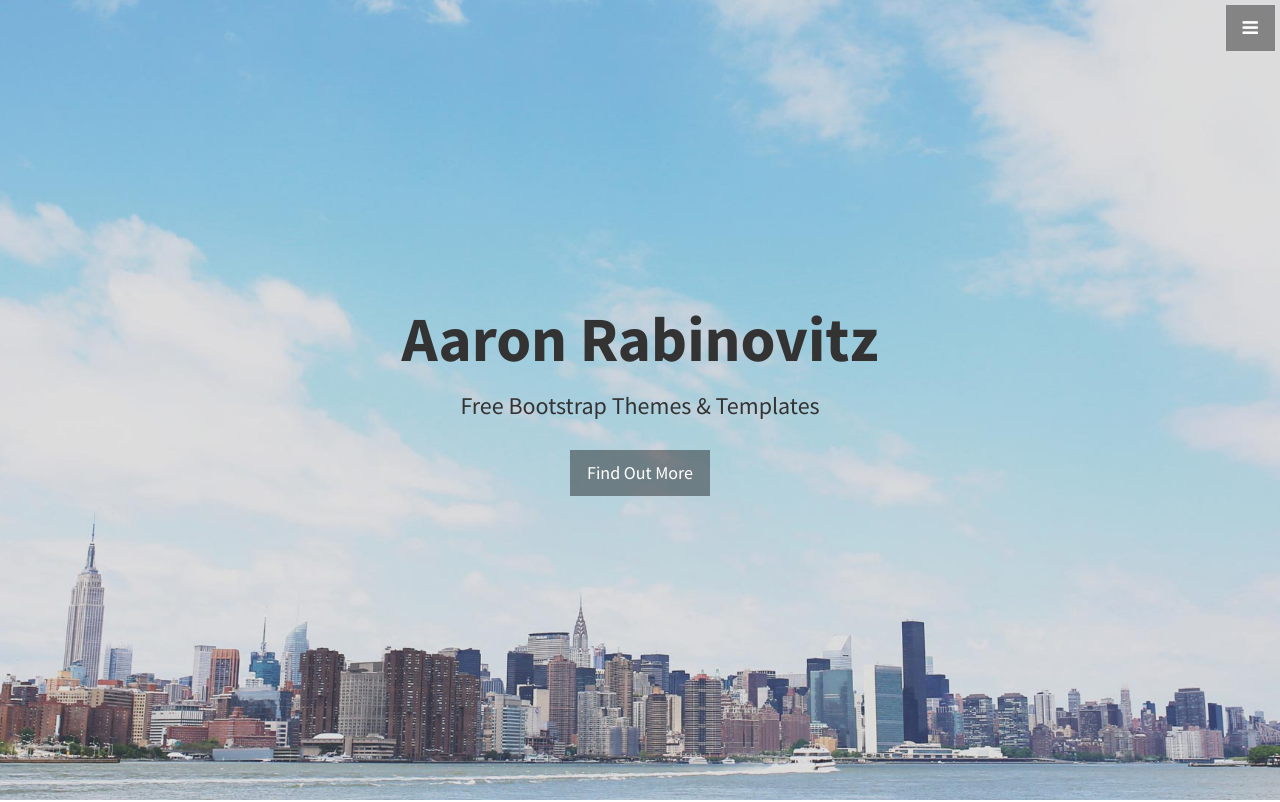
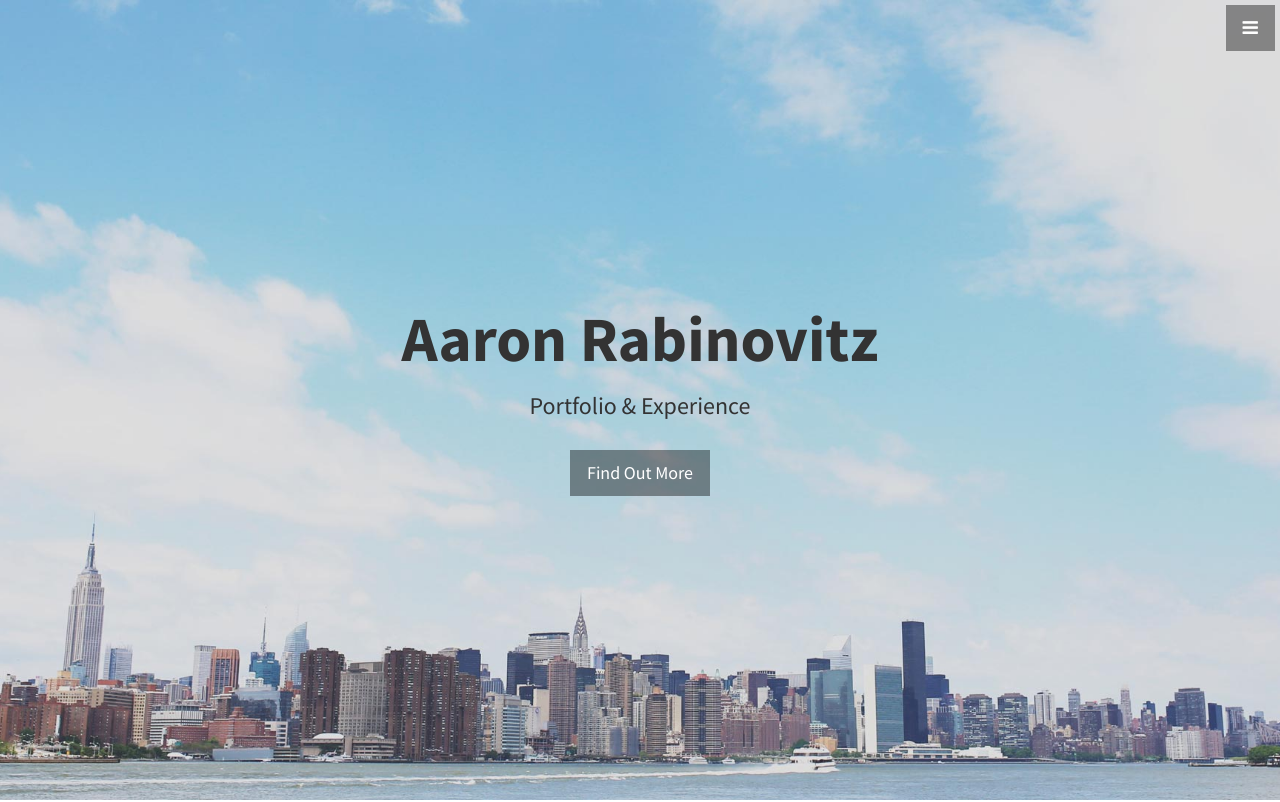
Before and after one commit to evanaaron26/evanaaron26.github.io, a plain HTML site: page index.html in a window 1280 px wide. Shown: the top 802 px of the page. Drawn offline with Linux system fonts and the light colour scheme.

Commit message:
third change to website

```diff
--- a/index.html
+++ b/index.html
@@ -62,7 +62,7 @@
     <header id="top" class="header">
         <div class="text-vertical-center">
             <h1>Aaron Rabinovitz</h1>
-            <h3>Free Bootstrap Themes &amp; Templates</h3>
+            <h3>Portfolio &amp; Experience</h3>
             <br>
             <a href="#about" class="btn btn-dark btn-lg">Find Out More</a>
         </div>
```
